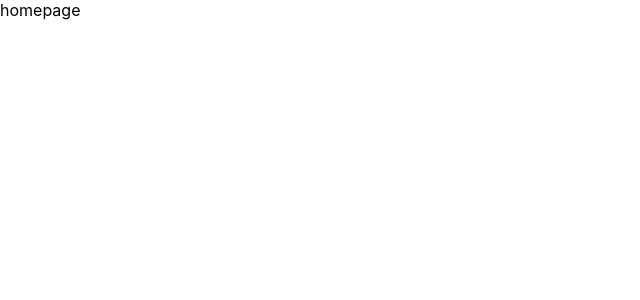
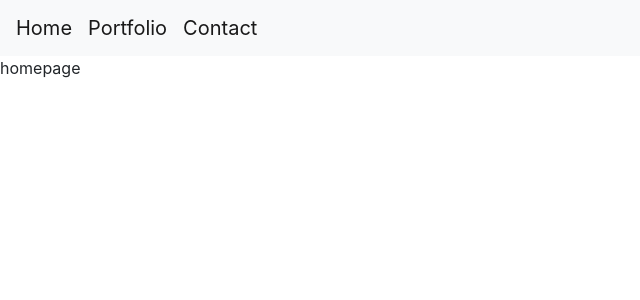
Before and after one commit to phaggio/react-portfolio, a React (Create React App) app: page / in a window 1280 px wide. Shown: the top 300 px of the page, without its empty margins (0-640 px from the left). Built offline with nearby package versions, Linux system fonts and the light colour scheme.

Commit message:
add basic navbar component

```diff
--- a/public/index.html
+++ b/public/index.html
@@ -22,8 +22,9 @@
       work correctly both with client-side routing and a non-root public URL.
       Learn how to configure a non-root public URL by running `npm run build`.
     -->
+  <link rel="stylesheet" href="https://stackpath.bootstrapcdn.com/bootstrap/4.4.1/css/bootstrap.min.css"
+    integrity="sha384-Vkoo8x4CGsO3+Hhxv8T/Q5PaXtkKtu6ug5TOeNV6gBiFeWPGFN9MuhOf23Q9Ifjh" crossorigin="anonymous">
   <title>Richard Wang</title>
-
 </head>
 
 <body>
@@ -39,6 +40,15 @@
       To begin the development, run `npm start` or `yarn start`.
       To create a production bundle, use `npm run build` or `yarn build`.
     -->
+  <script src="https://code.jquery.com/jquery-3.4.1.slim.min.js"
+    integrity="sha384-J6qa4849blE2+poT4WnyKhv5vZF5SrPo0iEjwBvKU7imGFAV0wwj1yYfoRSJoZ+n"
+    crossorigin="anonymous"></script>
+  <script src="https://cdn.jsdelivr.net/npm/popper.js@1.16.0/dist/umd/popper.min.js"
+    integrity="sha384-Q6E9RHvbIyZFJoft+2mJbHaEWldlvI9IOYy5n3zV9zzTtmI3UksdQRVvoxMfooAo"
+    crossorigin="anonymous"></script>
+  <script src="https://stackpath.bootstrapcdn.com/bootstrap/4.4.1/js/bootstrap.min.js"
+    integrity="sha384-wfSDF2E50Y2D1uUdj0O3uMBJnjuUD4Ih7YwaYd1iqfktj0Uod8GCExl3Og8ifwB6"
+    crossorigin="anonymous"></script>
 </body>
 
 </html>
--- a/src/App.js
+++ b/src/App.js
@@ -3,32 +3,17 @@
 // import logo from './logo.svg';
 import './App.css';
 
+import Navbar from './components/Navbar';
 import Home from './pages/Home';
 import Portfolio from './pages/Portfolio';
 import Contact from './pages/Contact';
 
 function App() {
   return (
-    // <div className="App">
-    //   <header className="App-header">
-    //     <img src={logo} className="App-logo" alt="logo" />
-    //     <p>
-    //       Edit <code>src/App.js</code> and save to reload.
-    //     </p>
-    //     <a
-    //       className="App-link"
-    //       href="https://reactjs.org"
-    //       target="_blank"
-    //       rel="noopener noreferrer"
-    //     >
-    //       Learn React
-    //     </a>
-    //   </header>
-    // </div>
     <Router basename={process.env.PUBLIC_URL}>
       <div>
+        <Navbar />
         <Route exact path="/" component={Home} />
-        <Route exact path="/home" component={Home} />
         <Route exact path="/portfolio" component={Portfolio} />
         <Route exact path="/contact" component={Contact} />
       </div>
--- /dev/null
+++ b/src/components/Navbar/index.js
@@ -0,0 +1,20 @@
+import React from 'react';
+
+const Navbar = () => {
+
+  return (
+    <nav className="navbar navbar-expand-lg navbar-light bg-light">
+      <a className="navbar-brand" href="/">
+        Home
+      </a>
+      <a className="navbar-brand" href="/portfolio">
+        Portfolio
+      </a>
+      <a className="navbar-brand" href="/contact">
+        Contact
+      </a>
+    </nav>
+  )
+}
+
+export default Navbar;
--- a/src/pages/Contact.js
+++ b/src/pages/Contact.js
@@ -1,7 +1,7 @@
 import React from 'react';
 
 const Contact = () =>
-  <>
+  <div>
     {`Contact`}
-  </>
+  </div>
 export default Contact;
--- a/src/pages/Home.js
+++ b/src/pages/Home.js
@@ -1,7 +1,7 @@
 import React from 'react';
 
 const Home = () =>
-  <>
+  <div>
     {`homepage`}
-  </>
+  </div>
 export default Home;
--- a/src/pages/Portfolio.js
+++ b/src/pages/Portfolio.js
@@ -1,7 +1,7 @@
 import React from 'react';
 
 const Portfolio = () =>
-  <>
+  <div>
     {`Portfolio`}
-  </>
+  </div>
 export default Portfolio;
```
